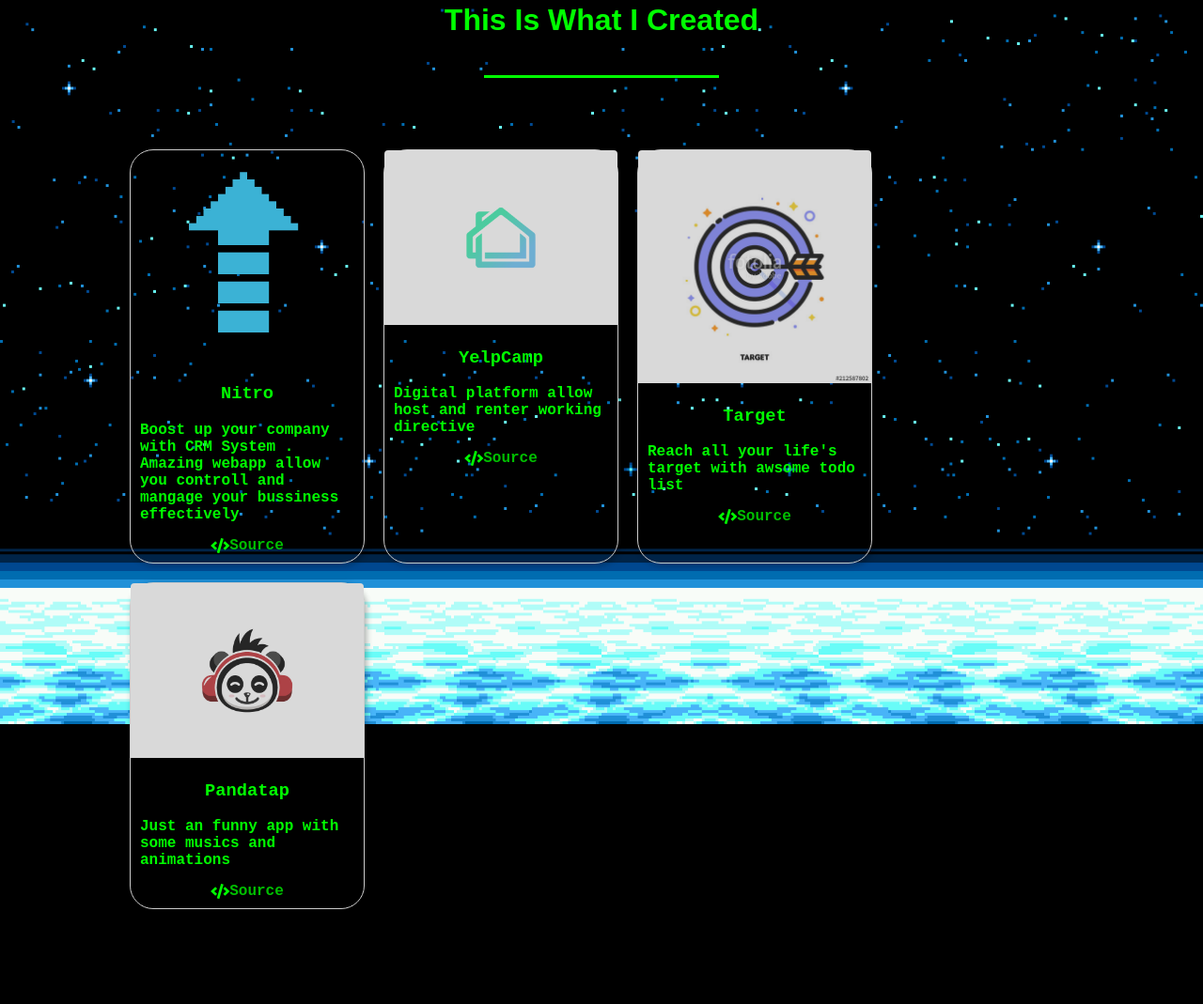
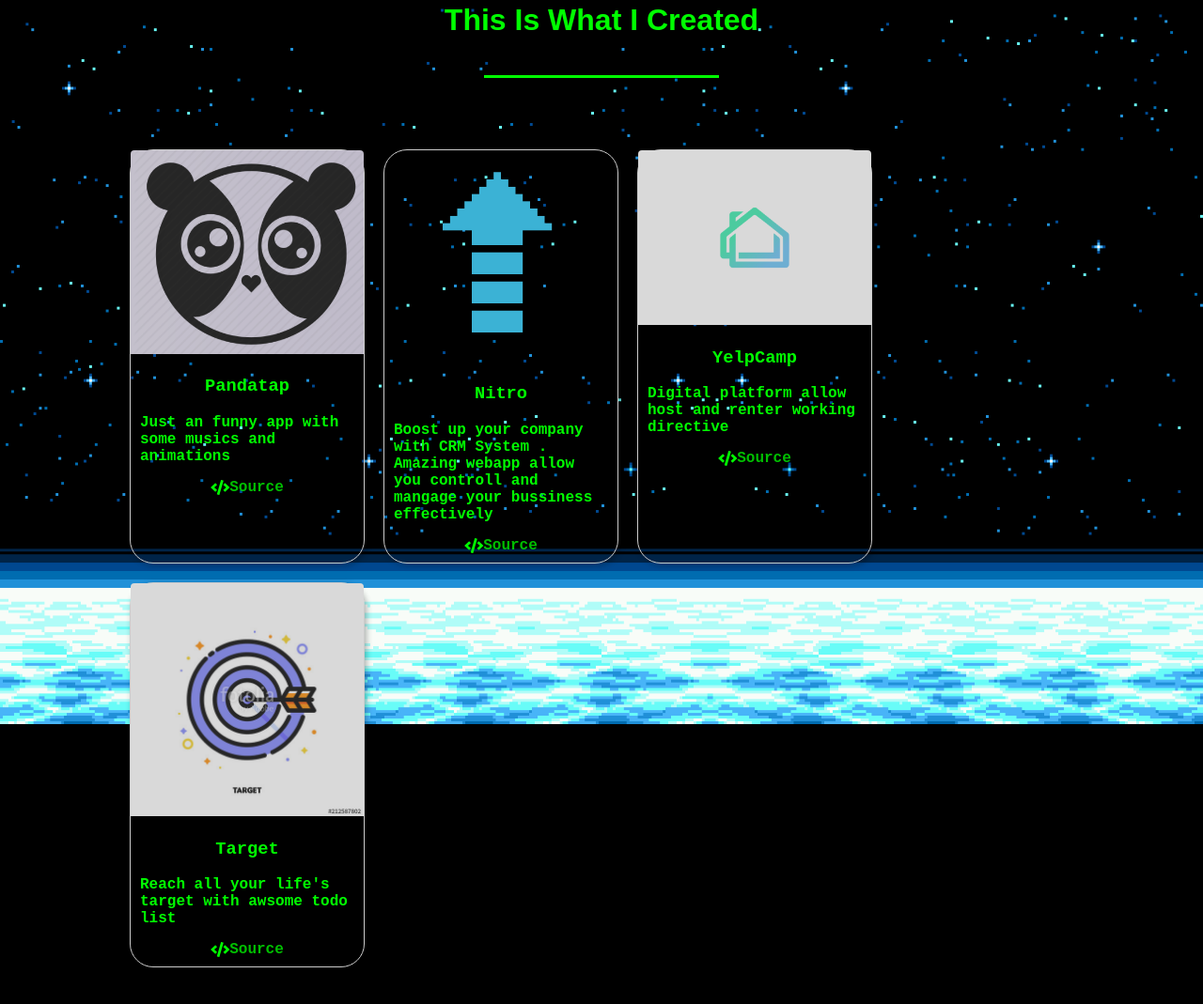
Before and after one commit to longvl0208/Longvl-sPF, a plain HTML site: page index.html in a window 1280 px wide. Shown: the part 1043-2112 px from the top of the page at 94% size. Drawn offline with Linux system fonts and the light colour scheme.

Commit message:
update pada images

```diff
--- a/index.html
+++ b/index.html
@@ -43,6 +43,14 @@ _                            _          _ _
       <a name="project"></a>
       <hr>
       <ul class="cards">
+            <li class="card">
+                    <img src="assets/images/updatepanda.png">
+                  <div class="text">
+                      <h3>Pandatap</h3>
+                      <p>Just an funny app with some musics and animations</p>
+                      <i class="fas fa-code"><a href="https://longvl0208.github.io/PandaTap/circle.html">Source</a></i>
+                  </div>
+                  </li>
 
               <li class="card">
                     <img src="assets/images/bluearrow.png">
@@ -72,14 +80,7 @@ _                            _          _ _
                                 <i class="fas fa-code"><a href="https://github.com/longvl0208/Todo-Apis">Source</a></i>
                             </div>
                             </li>
-                            <li class="card">
-                                    <img src="assets/images/panda-pet-music-song-earphone-sing-logo-template.png">
-                                  <div class="text">
-                                      <h3>Pandatap</h3>
-                                      <p>Just an funny app with some musics and animations</p>
-                                      <i class="fas fa-code"><a href="https://longvl0208.github.io/PandaTap/circle.html">Source</a></i>
-                                  </div>
-                                  </li>
+
 
 
 
```
Also changed, not shown: assets/images/updatepanda.png (added).
